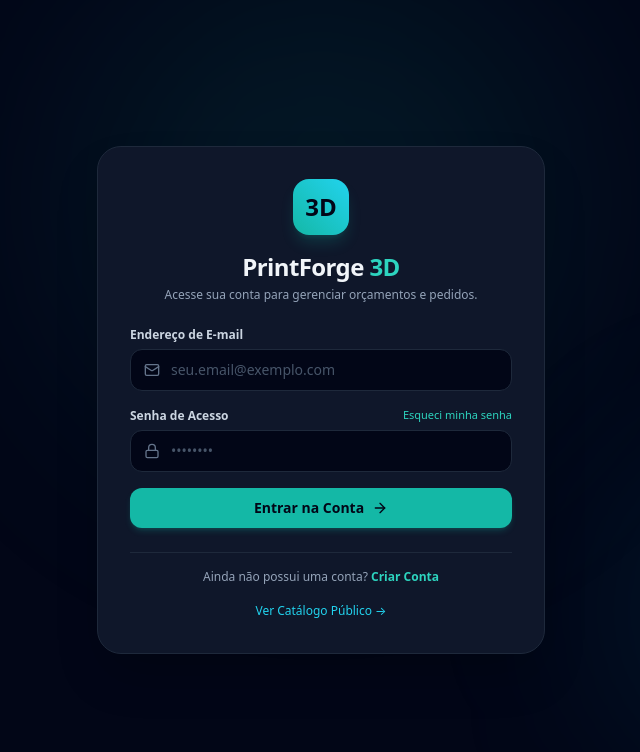
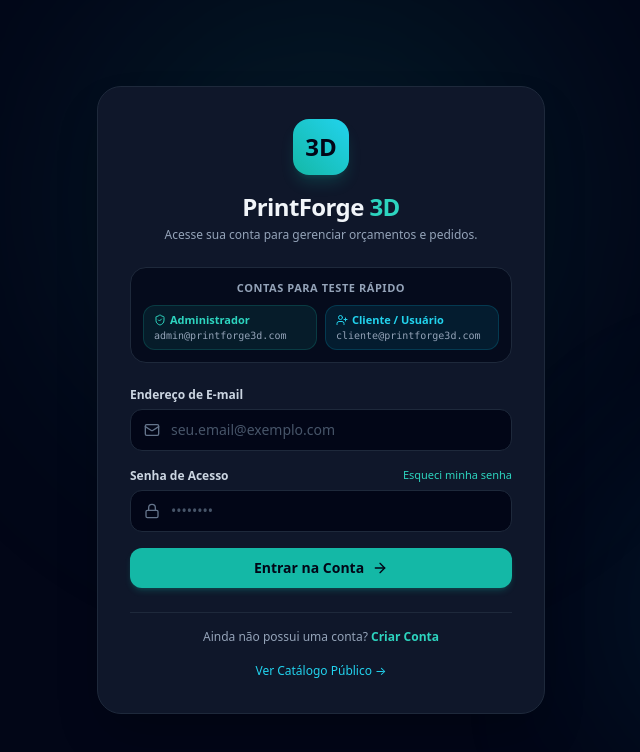
Before and after one commit to JoaoSantosCodes/PrintForge3D, a Next.js app: page /login in a window 1280 px wide. Shown: the top 752 px of the page, without its empty margins (319-959 px from the left). Built offline with nearby package versions, Linux system fonts and the light colour scheme.

Commit message:
feat: configure Admin and Cliente/Usuario demo profiles with quick login credentials switcher

```diff
--- a/src/app/login/page.tsx
+++ b/src/app/login/page.tsx
@@ -13,6 +13,13 @@ export default function LoginPage({
 }) {
   const [errorMsg, setErrorMsg] = useState(searchParams.error || "");
   const [loading, setLoading] = useState(false);
+  const [emailInput, setEmailInput] = useState("");
+  const [passwordInput, setPasswordInput] = useState("");
+
+  const fillCredentials = (email: string, pass: string) => {
+    setEmailInput(email);
+    setPasswordInput(pass);
+  };
 
   async function handleSubmit(formData: FormData) {
     setLoading(true);
@@ -50,6 +57,36 @@ export default function LoginPage({
           </p>
         </div>
 
+        {/* Quick Access Presets Badge */}
+        <div className="p-3 bg-slate-950/70 border border-slate-800 rounded-2xl space-y-2">
+          <p className="text-[11px] font-semibold text-slate-400 uppercase tracking-wider text-center">
+            Contas para Teste Rápido
+          </p>
+          <div className="grid grid-cols-2 gap-2">
+            <button
+              type="button"
+              onClick={() => fillCredentials("admin@printforge3d.com", "admin123")}
+              className="px-2.5 py-1.5 bg-teal-500/10 border border-teal-500/20 hover:bg-teal-500/20 rounded-xl text-left transition-all group"
+            >
+              <div className="text-[11px] font-bold text-teal-400 flex items-center gap-1">
+                <ShieldCheck className="w-3 h-3" /> Administrador
+              </div>
+              <div className="text-[10px] text-slate-400 font-mono truncate">admin@printforge3d.com</div>
+            </button>
+
+            <button
+              type="button"
+              onClick={() => fillCredentials("cliente@printforge3d.com", "user123")}
+              className="px-2.5 py-1.5 bg-cyan-500/10 border border-cyan-500/20 hover:bg-cyan-500/20 rounded-xl text-left transition-all group"
+            >
+              <div className="text-[11px] font-bold text-cyan-400 flex items-center gap-1">
+                <UserPlus className="w-3 h-3" /> Cliente / Usuário
+              </div>
+              <div className="text-[10px] text-slate-400 font-mono truncate">cliente@printforge3d.com</div>
+            </button>
+          </div>
+        </div>
+
         {errorMsg && (
           <div className="p-3.5 bg-rose-500/10 border border-rose-500/20 rounded-2xl text-rose-400 text-xs font-medium text-center">
             {errorMsg}
@@ -69,6 +106,8 @@ export default function LoginPage({
                 type="email"
                 name="email"
                 required
+                value={emailInput}
+                onChange={(e) => setEmailInput(e.target.value)}
                 placeholder="seu.email@exemplo.com"
                 className="w-full pl-10 pr-4 py-2.5 bg-slate-950 border border-slate-800 rounded-xl text-sm text-slate-100 placeholder-slate-600 focus:outline-none focus:border-teal-500 focus:ring-1 focus:ring-teal-500 transition-all"
               />
@@ -90,6 +129,8 @@ export default function LoginPage({
                 type="password"
                 name="password"
                 required
+                value={passwordInput}
+                onChange={(e) => setPasswordInput(e.target.value)}
                 placeholder="••••••••"
                 className="w-full pl-10 pr-4 py-2.5 bg-slate-950 border border-slate-800 rounded-xl text-sm text-slate-100 placeholder-slate-600 focus:outline-none focus:border-teal-500 focus:ring-1 focus:ring-teal-500 transition-all"
               />
```
Also changed, not shown: prisma/seed-admin.ts (+46 -27 lines).
